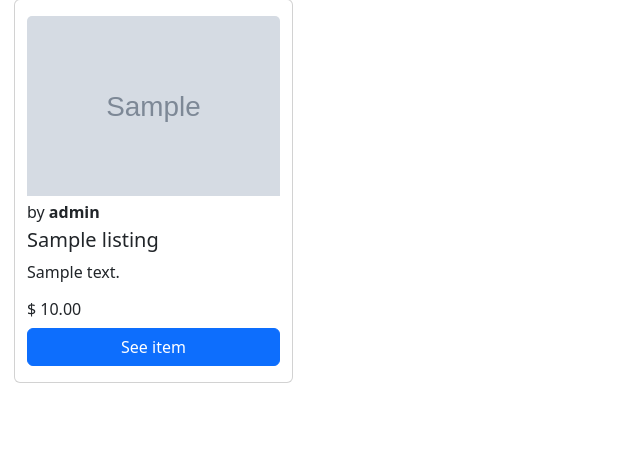
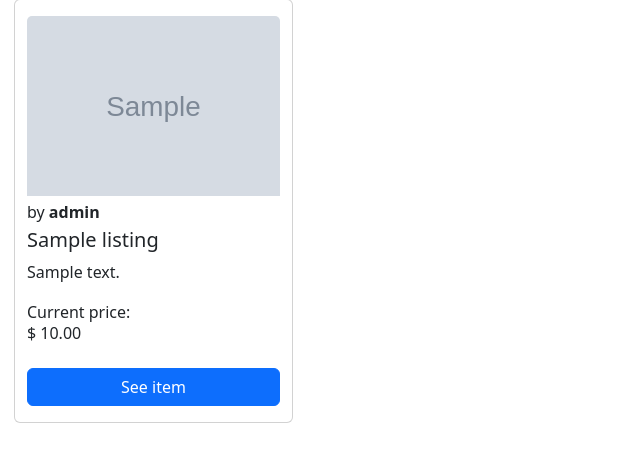
Before and after one commit to jpduduch/commerce-cs50w, a Django app: page / in a window 1280 px wide. Shown: the part 226-688 px from the top of the page, without its empty margins (0-640 px from the left). Run offline with Django 3.2, Linux system fonts and the light colour scheme; data comes from the database, SQL or seed files in the repository; tables that the repository leaves empty hold one stand-in row (values such as "Sample post"); grey boxes marked "Sample" are stand-in pictures.

Commit message:
feat: Listing page

```diff
--- a/auctions/admin.py
+++ b/auctions/admin.py
@@ -3,7 +3,10 @@ from django.contrib import admin
 from .models import User, Listing, Bid, Comment
 
 # Register your models here.
+class ListingAdnmin(admin.ModelAdmin):
+    list_display = ("id", "title", "description", "starting_price", "seller", "thumbnail")
+
 admin.site.register(User)
-admin.site.register(Listing)
+admin.site.register(Listing, ListingAdnmin)
 admin.site.register(Bid)
 admin.site.register(Comment)
--- a/auctions/models.py
+++ b/auctions/models.py
@@ -1,4 +1,5 @@
 from django.contrib.auth.models import AbstractUser
+from django.core.validators import MinValueValidator
 from django.db import models
 
 
@@ -12,7 +13,9 @@ class User(AbstractUser):
 class Listing(models.Model):
     title = models.CharField(max_length=64)
     description = models.TextField()
-    starting_price = models.DecimalField(max_digits=8, decimal_places=2, default=0)
+    starting_price = models.DecimalField(max_digits=8, decimal_places=2, default=0, validators=[
+        MinValueValidator(0)
+    ])
     seller = models.ForeignKey(User, on_delete=models.CASCADE)
     creation_date = models.DateTimeField(auto_now_add=True)
     thumbnail = models.ImageField(blank=True, null=True, upload_to="listings/")
--- a/auctions/templates/auctions/index.html
+++ b/auctions/templates/auctions/index.html
@@ -1,4 +1,5 @@
 {% extends "auctions/layout.html" %}
+{% load static %}
 
 {% block body %}
     <h2>Active Listings</h2>
@@ -9,18 +10,15 @@
                 {% if listing.thumbnail %}
                     <img src="{{ listing.thumbnail.url }}" alt="{{ listing.title }}" class="card-img-top img-fluid object-fit-cover" style="height: 180px">
                 {% else %}
-                    <svg aria-label="Placeholder: Image cap" class="bd-placeholder-img card-img-top" height="180" preserveAspectRatio="xMidYMid slice" role="img" width="100%" xmlns="http://www.w3.org/2000/svg">
-                        <title>Placeholder</title>
-                        <rect width="100%" height="100%" fill="#868e96"></rect>
-                        <text x="50%" y="50%" fill="#dee2e6" dominant-baseline="middle" text-anchor="middle" >No image</text>
-                    </svg>
+                    <img src="{% static 'auctions/images/imageless_listing.svg' %}" alt="No image">
                 {% endif %}
 
                 <span class="fs-6 py-1">by <strong>{{ listing.seller }}</strong></span>
                 <h5 class="card-title">{{ listing.title }}</h5>
                 <p class="card-text d-flex flex-fill">{{ listing.description }}</p>
-                <h6>$ {{ listing.starting_price }}</h6>
-                <a href="{{ listing.url }}" class="btn btn-primary">See item</a>
+                <caption class="fs-6">Current price:</caption>
+                <h6 class="pb-3">$ {{ listing.starting_price }}</h6>
+                <a href="{% url 'listing' listing.id %}" class="btn btn-primary">See item</a>
             </div>
         {% empty %}
             No active listings.
--- a/auctions/urls.py
+++ b/auctions/urls.py
@@ -7,5 +7,6 @@ urlpatterns = [
     path("login", views.login_view, name="login"),
     path("logout", views.logout_view, name="logout"),
     path("register", views.register, name="register"),
-    path("new-listing", views.create_listing, name="create")
+    path("new-listing", views.create_listing, name="create"),
+    path("<int:listing_id>", views.listing, name="listing")
 ]
--- a/auctions/views.py
+++ b/auctions/views.py
@@ -2,7 +2,7 @@ from django.contrib.auth import authenticate, login, logout
 from django.contrib.auth.decorators import login_required
 from django.db import IntegrityError
 from django.http import HttpResponse, HttpResponseRedirect
-from django.shortcuts import render, redirect
+from django.shortcuts import get_object_or_404, render, redirect
 from django.urls import reverse
 
 from .models import User, Listing
@@ -13,8 +13,6 @@ def index(request):
     return render(request, "auctions/index.html", {
         "listings": Listing.objects.all().order_by('-creation_date')
     })
-
-# The default route of your web application should let users view all of the currently active auction listings. For each active listing, this page should display (at minimum) the title, description, current price, and photo (if one exists for the listing).
 
 
 def login_view(request):
@@ -84,4 +82,9 @@ def create_listing(request):
     return render(request, "auctions/create_listing.html", {
         "form": form
     })
-#Create Listing: Users should be able to visit a page to create a new listing. They should be able to specify a title for the listing, a text-based description, and what the starting bid should be. Users should also optionally be able to provide a URL for an image for the listing and/or a category (e.g. Fashion, Toys, Electronics, Home, etc.).
+
+
+def listing(request, listing_id):
+    return render(request, "auctions/listing.html", {
+        "listing": get_object_or_404(Listing, pk=listing_id)
+    })
```
Also changed, not shown: auctions/templates/auctions/listing.html (added, +13 -0 lines), auctions/migrations/0005_alter_listing_starting_price.py (added), auctions/static/auctions/images/imageless_listing.svg (added).
